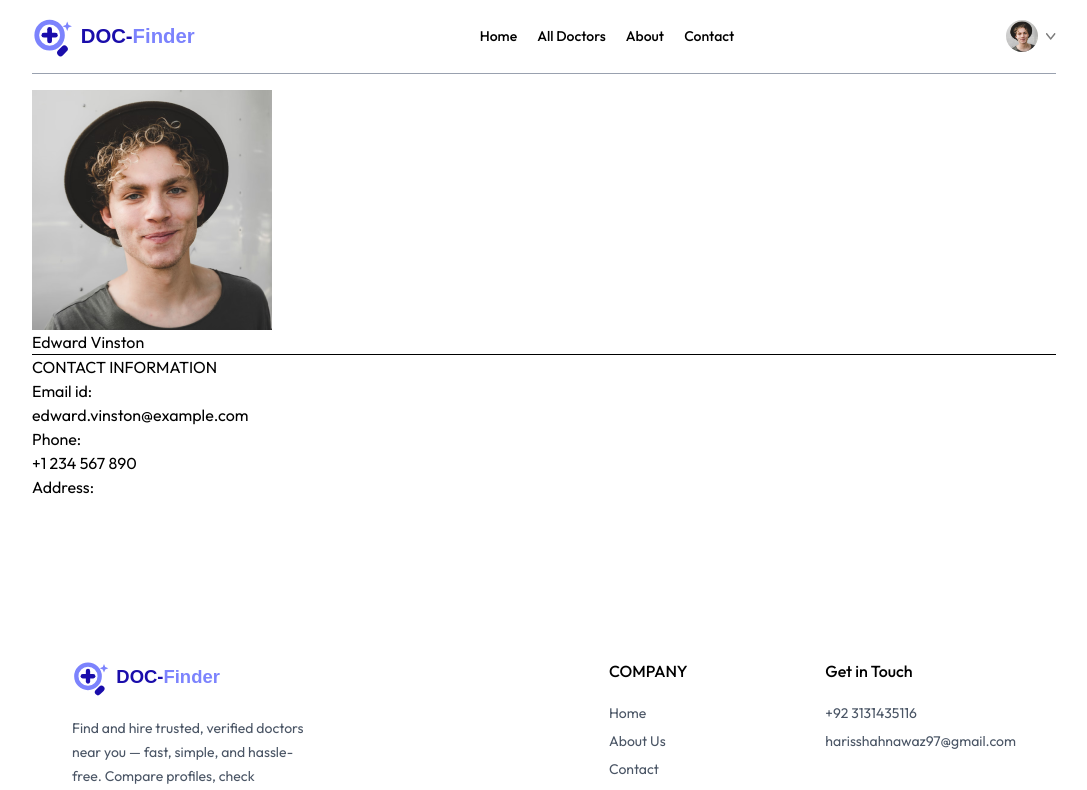
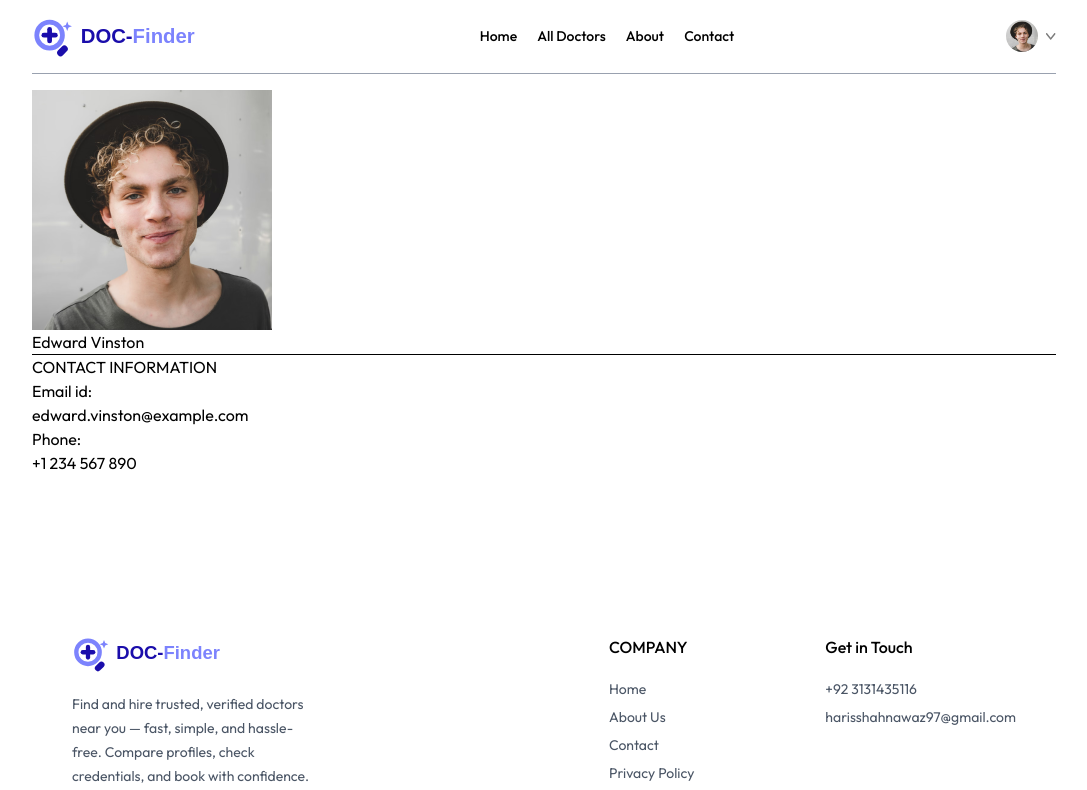
Before and after one commit to HarisShahnawaz/DOC-Finder, a React (Vite) app in the folder frontend/: page /my-profile in a window 1280 px wide. Shown: the top 790 px of the page, without its empty margins (96-1183 px from the left). Built offline with nearby package versions, Linux system fonts and the light colour scheme.

Commit message:
start woeking on myprofile page

```diff
--- a/frontend/src/pages/MyProfile.jsx
+++ b/frontend/src/pages/MyProfile.jsx
@@ -40,7 +40,7 @@ const MyProfile = () => {
               ? <input type='text' value={userData.phone} onChange={e => setUserData(prev => ({ ...prev, phone: e.target.value }))} />
               : <p>{userData.phone}</p>
           }
-          <p>Address:</p>
+          <p></p>
 
 
         </div>
```
